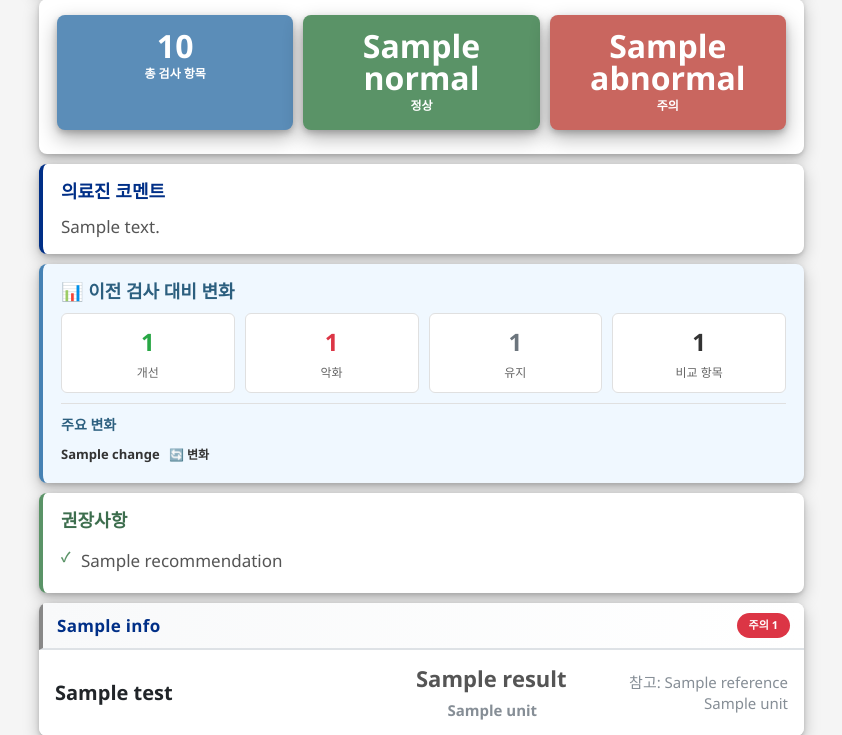
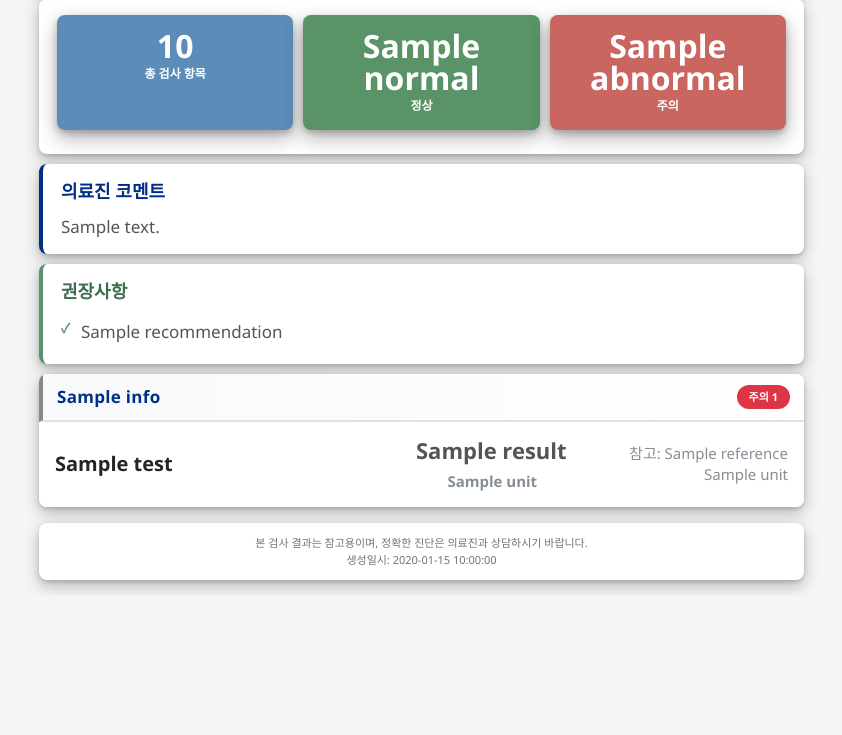
Before and after one commit to gwmaw/-, a Flask app: template src/templates/report_template.html in a window 1280 px wide. Shown: the part 339-1074 px from the top of the page, without its empty margins (221-1063 px from the left). After the commit the page ends 932 px from the top, so only its background shows below. Run offline with Flask 3, Linux system fonts and the light colour scheme; the template is opened without the code that fills it: most values are stand-ins (such as "Sample title", 1, 10 or a date in 2020); grey boxes marked "Sample" are stand-in pictures.

Commit message:
feat: v2.3 - 검사 비교 기능 완전 제거
사용자 피드백:
- 첫 페이지 비교 요약 섹션 불필요
- 검사 결과 옆 이모지(네모 박스) 보기 싫음
- 이전 검사 파일 업로드 UI 복잡함

해결 방법:
- PDF에서 모든 비교 관련 내용 제거
- 최신 검사 결과만 깔끔하게 표시
- 다중 날짜 파일은 최신 검사만 자동 추출
- 이전 파일 업로드 UI 제거 (주석 처리)

Changes:
- src/templates/report_template.html:
  - 비교 요약 섹션 전체 제거 (619-657행)
  - 검사 항목의 이전 결과 비교 제거 (661-668행)
  - comparison_data 변수 제거
- src/app.py:
  - 비교 데이터 생성 로직 제거
  - comparison_data, comparison_summary 항상 None 전달
  - 이전 파일 업로드 처리 제거
- src/templates/index.html:
  - 이전 파일 업로드 UI 주석 처리
  - 관련 JavaScript 주석 처리

Benefits:
- PDF 더 깔끔하고 간결함
- 파일 크기 감소 (78.6KB → 69.8KB, 11% 감소)
- 사용자 혼란 제거
- 단순한 워크플로우: 파일 1개 업로드 → PDF 다운로드

```diff
--- a/src/app.py
+++ b/src/app.py
@@ -73,26 +73,15 @@ def upload_file():
         # 먼저 다중 날짜 파일인지 확인
         multi_date_data = parse_multi_date_excel(filepath)
 
-        comparison_data = None
-        comparison_summary = None
+        # 비교 데이터는 내부적으로만 사용 (PDF에는 표시 안함)
         parsed_data = None
 
         if multi_date_data:
             # 다중 날짜 파일인 경우
             print(f"✅ 다중 날짜 파일 감지: {len(multi_date_data['dates'])}개 날짜")
 
-            # 최신 및 이전 검사 추출
-            current_tests, previous_tests = get_latest_and_previous_tests(multi_date_data)
-
-            if current_tests and previous_tests:
-                print(f"📊 자동 비교: 최신({len(current_tests)}개) vs 이전({len(previous_tests)}개)")
-
-                # 비교 수행
-                comparison_data = compare_test_results(
-                    current_tests=current_tests,
-                    previous_tests=previous_tests
-                )
-                comparison_summary = generate_comparison_summary(comparison_data)
+            # 최신 검사만 사용
+            current_tests, _ = get_latest_and_previous_tests(multi_date_data)
 
             # parsed_data 형식으로 변환
             parsed_data = {
@@ -103,26 +92,6 @@ def upload_file():
             # 기존 단일 결과 파일
             print("📋 단일 결과 파일")
             parsed_data = parse_excel_file(filepath)
-
-        # 이전 검사 파일 처리 (별도 파일이 업로드된 경우, 다중 날짜가 아닐 때만)
-        if not multi_date_data and 'prev_file' in request.files:
-            prev_file = request.files['prev_file']
-            if prev_file.filename != '' and allowed_file(prev_file.filename):
-                # 이전 파일 저장
-                prev_filename = secure_filename(prev_file.filename)
-                prev_filename = f"{timestamp}_prev_{prev_filename}"
-                prev_filepath = os.path.join(app.config['UPLOAD_FOLDER'], prev_filename)
-                prev_file.save(prev_filepath)
-
-                # 이전 파일 파싱
-                prev_parsed_data = parse_excel_file(prev_filepath)
-
-                # 검사 결과 비교
-                comparison_data = compare_test_results(
-                    current_tests=parsed_data['tests'],
-                    previous_tests=prev_parsed_data['tests']
-                )
-                comparison_summary = generate_comparison_summary(comparison_data)
 
         # 당뇨 유무 확인
         has_diabetes = request.form.get('has_diabetes') == '1'
@@ -152,7 +121,7 @@ def upload_file():
         # 출력 형식
         output_format = request.form.get('output_format', 'pdf')
 
-        # 리포트 생성
+        # 리포트 생성 (비교 데이터는 전달하지 않음)
         output_file = generate_report(
             analysis_data=analysis,
             patient_info=patient_info,
@@ -160,8 +129,8 @@ def upload_file():
             output_format=output_format,
             output_dir=app.config['OUTPUT_FOLDER'],
             include_recommendations=include_recommendations,
-            comparison_data=comparison_data,
-            comparison_summary=comparison_summary
+            comparison_data=None,
+            comparison_summary=None
         )
 
         # 생성된 파일 반환
@@ -201,19 +170,11 @@ def preview_report():
         # 먼저 다중 날짜 파일인지 확인
         multi_date_data = parse_multi_date_excel(filepath)
 
-        comparison_summary = None
         parsed_data = None
 
         if multi_date_data:
-            # 다중 날짜 파일인 경우
-            current_tests, previous_tests = get_latest_and_previous_tests(multi_date_data)
-
-            if current_tests and previous_tests:
-                comparison_data = compare_test_results(
-                    current_tests=current_tests,
-                    previous_tests=previous_tests
-                )
-                comparison_summary = generate_comparison_summary(comparison_data)
+            # 다중 날짜 파일인 경우 - 최신 검사만 사용
+            current_tests, _ = get_latest_and_previous_tests(multi_date_data)
 
             parsed_data = {
                 'tests': current_tests if current_tests else [],
@@ -223,30 +184,13 @@ def preview_report():
             # 기존 단일 결과 파일
             parsed_data = parse_excel_file(filepath)
 
-        # 이전 검사 파일 처리 (미리보기용, 선택적, 단일 결과 파일인 경우만)
-        if not multi_date_data and 'prev_file' in request.files:
-            prev_file = request.files['prev_file']
-            if prev_file.filename != '' and allowed_file(prev_file.filename):
-                prev_filename = secure_filename(prev_file.filename)
-                prev_timestamp = datetime.now().strftime('%Y%m%d_%H%M%S')
-                prev_filename = f"{prev_timestamp}_prev_{prev_filename}"
-                prev_filepath = os.path.join(app.config['UPLOAD_FOLDER'], prev_filename)
-                prev_file.save(prev_filepath)
-
-                prev_parsed_data = parse_excel_file(prev_filepath)
-                comparison_data = compare_test_results(
-                    current_tests=parsed_data['tests'],
-                    previous_tests=prev_parsed_data['tests']
-                )
-                comparison_summary = generate_comparison_summary(comparison_data)
-
         # 당뇨 유무는 미리보기에서 확인 불가 (기본값: False)
         has_diabetes = False
 
         # 검사 결과 분석 (당뇨 유무 전달)
         analysis = analyze_test_results(parsed_data['tests'], has_diabetes=has_diabetes)
 
-        # 분석 결과 반환
+        # 분석 결과 반환 (비교 데이터 제외)
         response_data = {
             'success': True,
             'patient_info': parsed_data['patient_info'],
@@ -262,10 +206,6 @@ def preview_report():
             'recommendations': analysis['recommendations'],
             'filename': filename
         }
-
-        # 비교 요약이 있으면 추가
-        if comparison_summary:
-            response_data['comparison_summary'] = comparison_summary
 
         return jsonify(response_data)
 
--- a/src/templates/report_template.html
+++ b/src/templates/report_template.html
@@ -616,46 +616,6 @@
         </div>
         {% endif %}
 
-        <!-- 검사 비교 요약 (이전 검사가 있는 경우) -->
-        {% if comparison_summary %}
-        <div class="comparison-summary">
-            <h3>📊 이전 검사 대비 변화</h3>
-            <div class="comparison-grid">
-                <div class="comparison-stat improved">
-                    <div class="comparison-stat-number">{{ comparison_summary.improved_count }}</div>
-                    <div class="comparison-stat-label">개선</div>
-                </div>
-                <div class="comparison-stat worsened">
-                    <div class="comparison-stat-number">{{ comparison_summary.worsened_count }}</div>
-                    <div class="comparison-stat-label">악화</div>
-                </div>
-                <div class="comparison-stat stable">
-                    <div class="comparison-stat-number">{{ comparison_summary.stable_count }}</div>
-                    <div class="comparison-stat-label">유지</div>
-                </div>
-                <div class="comparison-stat">
-                    <div class="comparison-stat-number">{{ comparison_summary.total_compared }}</div>
-                    <div class="comparison-stat-label">비교 항목</div>
-                </div>
-            </div>
-            {% if comparison_summary.significant_changes and comparison_summary.significant_changes|length > 0 %}
-            <div style="margin-top: 10px; padding-top: 10px; border-top: 1px solid #e0e0e0;">
-                <div style="font-size: 14px; font-weight: 600; color: #2c5f7f; margin-bottom: 6px;">주요 변화</div>
-                <ul style="list-style: none; padding: 0; margin: 0;">
-                    {% for change in comparison_summary.significant_changes %}
-                    <li style="padding: 4px 0; font-size: 13px;">
-                        <strong>{{ change.name }}</strong>
-                        <span class="test-change {{ change.trend }}">
-                            {% if change.trend == 'improved' %}✅ 개선{% elif change.trend == 'worsened' %}⚠️ 악화{% elif change.trend == 'stable' %}➡️ 유지{% else %}🔄 변화{% endif %}
-                        </span>
-                    </li>
-                    {% endfor %}
-                </ul>
-            </div>
-            {% endif %}
-        </div>
-        {% endif %}
-
         <!-- 권장사항 -->
         {% if recommendations and recommendations|length > 0 %}
         <div class="recommendations">
@@ -684,7 +644,6 @@
                 {% for test in group_data.tests %}
                 {% set result_str = test.result|string|upper %}
                 {% set is_text = 'NEGATIVE' in result_str or 'POSITIVE' in result_str or 'TRACE' in result_str or 'NOT FOUND' in result_str or 'NORMAL' in result_str or 'ABNORMAL' in result_str %}
-                {% set comp = comparison_data[test.name] if comparison_data and test.name in comparison_data else None %}
                 <div class="test-row {% if test.is_abnormal %}abnormal{% endif %}">
                     <div class="test-name">{{ test.name }}</div>
                     <div class="test-result {% if test.is_abnormal %}abnormal{% else %}normal{% endif %} {% if is_text %}text-result{% endif %}">
@@ -696,15 +655,6 @@
                         <span class="direction">↑</span>
                         {% elif test.direction == 'low' %}
                         <span class="direction">↓</span>
-                        {% endif %}
-
-                        {% if comp and comp.has_comparison and comp.previous %}
-                        <div class="test-comparison">
-                            <span class="test-previous">이전: {{ comp.previous.result }}</span>
-                            <span class="test-change {{ comp.trend }}">
-                                {% if comp.trend == 'improved' %}✅{% elif comp.trend == 'worsened' %}⚠️{% elif comp.trend == 'stable' %}➡️{% elif comp.trend == 'changed' %}🔄{% endif %}
-                            </span>
-                        </div>
                         {% endif %}
                     </div>
                     <div class="test-reference">
```
Also changed, not shown: src/templates/index.html (+7 -1 lines).
